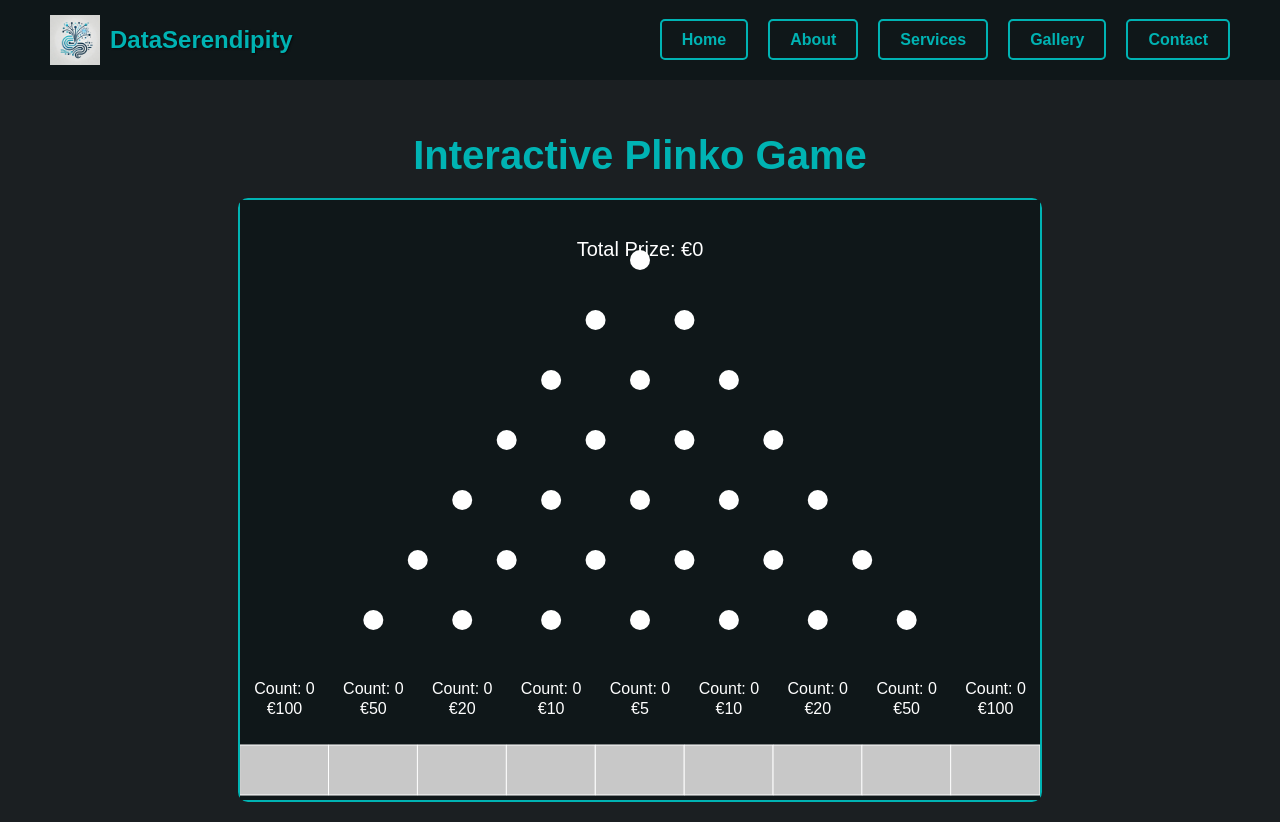
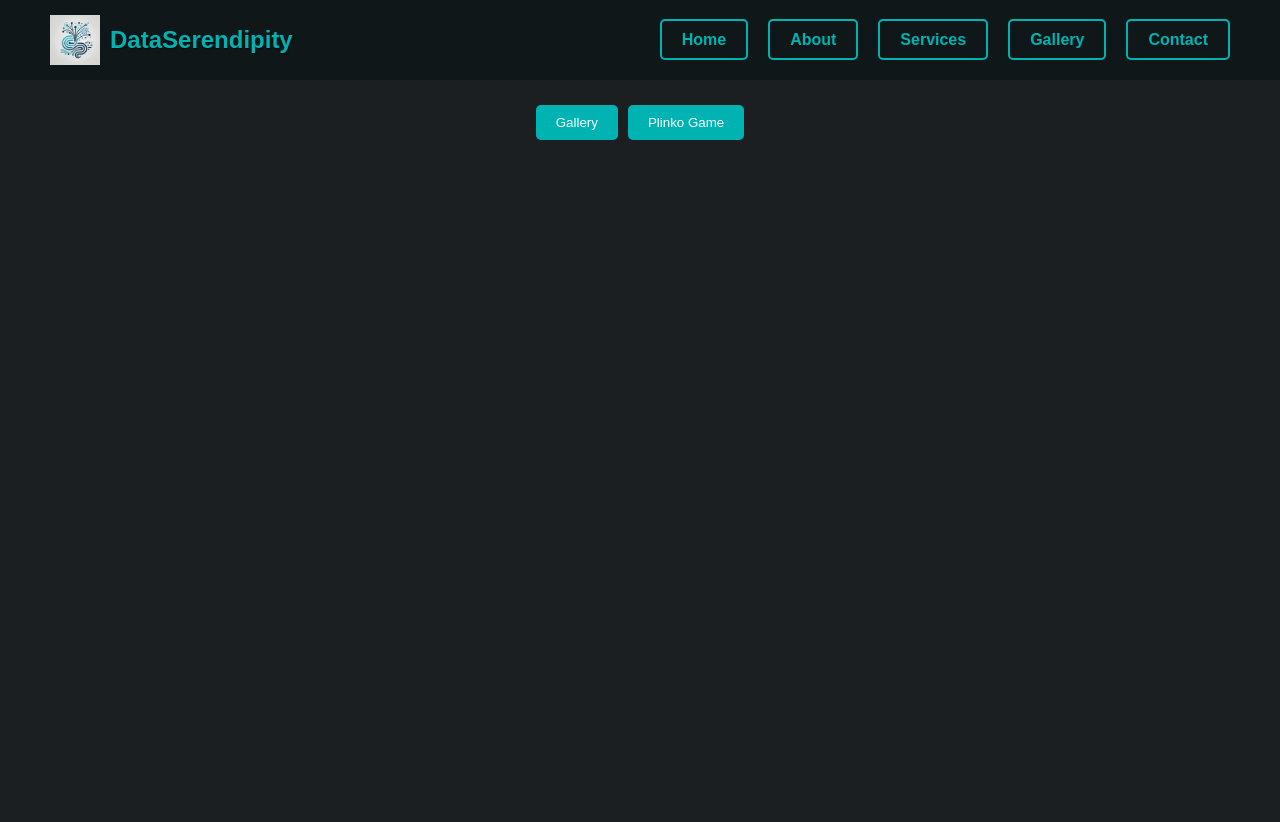
Before and after one commit to HugoSmits/DataSerendipity, a Flask app: page /gallery in a window 1280 px wide. After the commit the page ends 140 px from the top, so only its background shows below. Run offline with Flask 3, Linux system fonts and the light colour scheme; some libraries are stand-ins or nearby versions.

Commit message:
Preparation for more work in Gallery

```diff
--- a/project/static/css/navigation_style.css
+++ b/project/static/css/navigation_style.css
@@ -66,3 +66,30 @@ nav ul li .btn:hover {
     background-color: #00b3b3;
     color: #fff;
 }
+
+.gallery-menu {
+    display: flex;
+    justify-content: center;
+    margin-top: 20px;
+}
+
+.tab-button {
+    padding: 10px 20px;
+    border: none;
+    background-color: #00b3b3;
+    color: white;
+    cursor: pointer;
+    margin: 5px;
+    border-radius: 5px;
+    transition: 0.3s;
+}
+
+.tab-button:hover {
+    background-color: #008080;
+}
+
+.tab-content {
+    display: none;
+    padding: 20px;
+    text-align: center;
+}
--- a/project/templates/gallery.html
+++ b/project/templates/gallery.html
@@ -3,7 +3,7 @@
 <head>
     <meta charset="UTF-8">
     <meta name="viewport" content="width=device-width, initial-scale=1.0">
-    <title>DataSerendipity - Plinko Game</title>
+    <title>DataSerendipity - Gallery</title>
     <link rel="stylesheet" href="/static/css/navigation_style.css">
     <link rel="stylesheet" href="/static/css/gallery_style.css">
     <script src="https://cdnjs.cloudflare.com/ajax/libs/p5.js/1.5.0/p5.min.js"></script>
@@ -24,12 +24,33 @@
         </ul>
     </nav>
 
-    <!-- Plinko Game -->
-    <section class="plinko-game">
+    <!-- Sub-menu for Gallery -->
+    <div class="gallery-menu">
+        <button class="tab-button" onclick="showTab('gallery-content')">Gallery</button>
+        <button class="tab-button" onclick="showTab('plinko-content')">Plinko Game</button>
+    </div>
+
+    <!-- Gallery Content -->
+    <section id="gallery-content" class="tab-content">
+        <h1>Image Gallery</h1>
+        <div class="gallery-grid">
+            <!-- Add images here -->
+        </div>
+    </section>
+
+    <!-- Plinko Game Content -->
+    <section id="plinko-content" class="tab-content" style="display:none;">
         <h1>Interactive Plinko Game</h1>
         <div id="plinko-container"></div>
+        <script src="/static/js/plinko.js"></script>
     </section>
 
-    <script src="/static/js/plinko.js"></script>
+    <script>
+        function showTab(tabId) {
+            document.getElementById('gallery-content').style.display = 'none';
+            document.getElementById('plinko-content').style.display = 'none';
+            document.getElementById(tabId).style.display = 'block';
+        }
+    </script>
 </body>
 </html>
```
